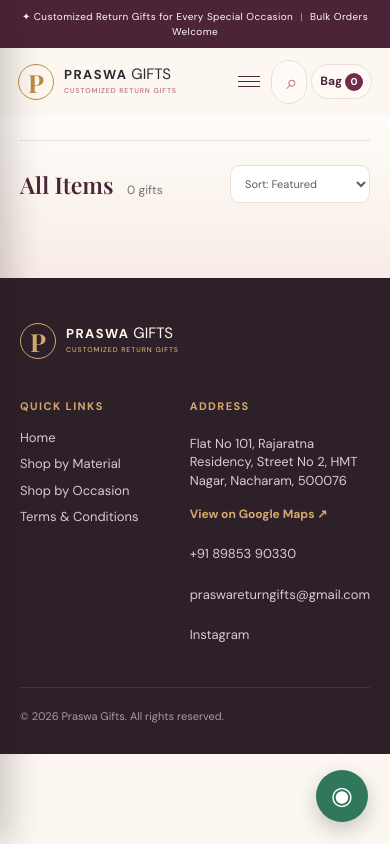
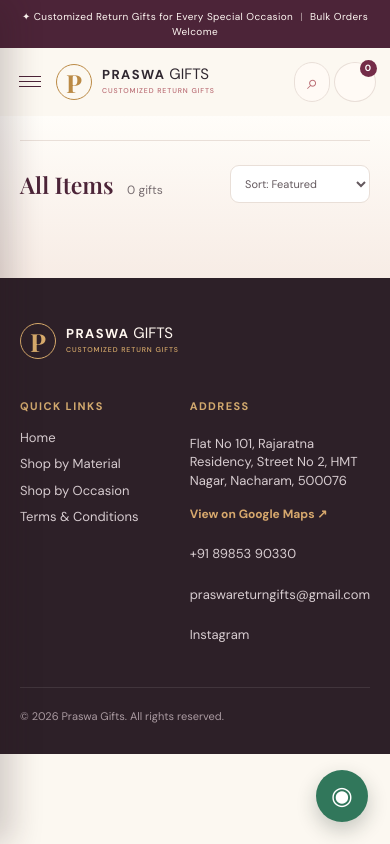
Before and after one commit to swapnavelicheti1-cloud/praswa-catalogue, a plain HTML site: page index.html in a window 390 px wide. Drawn offline with nearby package versions, Linux system fonts and the light colour scheme; no server answers; a web font is replaced by a local one.

Commit message:
search icon width issue

```diff
--- a/index.html
+++ b/index.html
@@ -15,7 +15,7 @@
   <header class="site-header" id="top">
     <a class="brand" href="#home" aria-label="Praswa Gifts home"><span class="brand-mark">P</span><span><strong>PRASWA</strong> GIFTS<small>Customized Return Gifts</small></span></a>
     <button class="menu-toggle" aria-label="Open menu" aria-expanded="false"><i></i><i></i><i></i></button>
-    <div class="header-actions"><label class="header-search"><span>⌕</span><input id="homeSearchInput" type="search" placeholder="Search gifts" aria-label="Search gifts" /></label><button class="cart-trigger" aria-label="Open cart">Bag <span id="cartCount">0</span></button><a class="whatsapp-pill" href="https://wa.me/918985390330" target="_blank" rel="noopener">WhatsApp <b>↗</b></a></div>
+    <div class="header-actions"><label class="header-search"><span>⌕</span><input id="homeSearchInput" type="search" placeholder="Search gifts" aria-label="Search gifts" /></label><button class="cart-trigger" aria-label="Open cart"><span id="cartCount">0</span></button><a class="whatsapp-pill" href="https://wa.me/918985390330" target="_blank" rel="noopener">WhatsApp <b>↗</b></a></div>
   </header>
   <div class="menu-backdrop" id="menuBackdrop"></div>
   <aside
--- a/style.css
+++ b/style.css
@@ -1776,3 +1776,81 @@
     width: 190px;
   }
 }
+/* ============================================================
+   MOBILE HEADER
+   ============================================================ */
+
+@media (max-width: 768px) {
+
+  .site-header {
+    gap: 8px;
+    padding: 0 14px;
+  }
+
+  /* Move menu icon closer to the left */
+  .menu-toggle {
+    order: -1;
+    margin-left: 0;
+    margin-right: 2px;
+  }
+
+  /* Give search much more width */
+  .header-actions {
+    flex: 1;
+    min-width: 0;
+    gap: 8px;
+  }
+
+  .header-search {
+    width: 100%;
+    flex: 1;
+    height: 40px;
+    min-width: 0;
+    padding: 0 12px;
+  }
+
+  .header-search input {
+    font-size: 13px;
+  }
+
+  /* Cart: icon only */
+  .cart-trigger {
+    width: 42px;
+    height: 40px;
+    padding: 0;
+    flex: 0 0 42px;
+    display: flex;
+    align-items: center;
+    justify-content: center;
+    font-size: 18px;
+    border-radius: 50%;
+  }
+
+  .cart-trigger span {
+    position: absolute;
+    transform: translate(13px, -13px);
+    min-width: 17px;
+    height: 17px;
+    font-size: 9px;
+  }
+
+  /* Hide WhatsApp pill on mobile to give search more space */
+  .whatsapp-pill {
+    display: none;
+  }
+
+}
+@media (max-width: 768px) {
+  .whatsapp-pill {
+    display: none;
+  }
+
+  .header-actions {
+    flex: 1;
+  }
+
+  .header-search {
+    flex: 1;
+    width: auto;
+  }
+}
```
